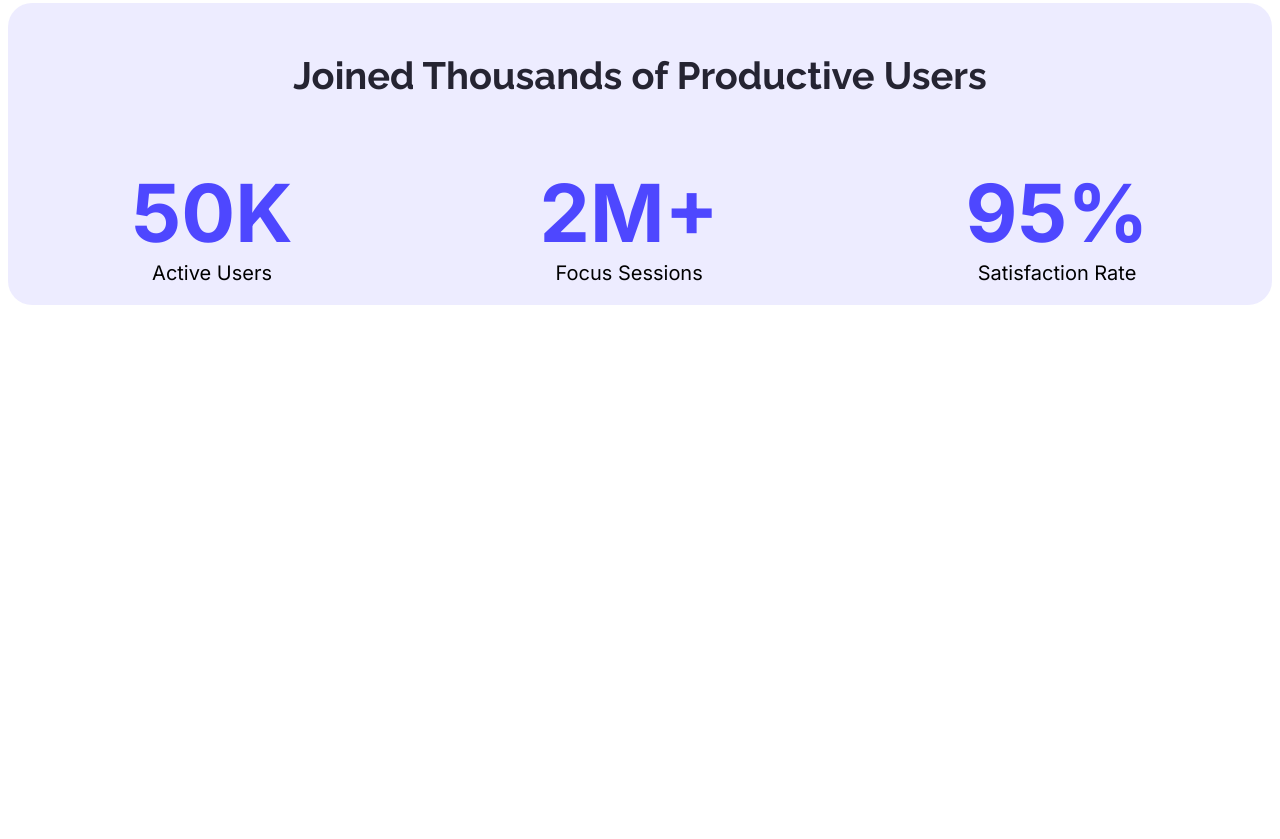
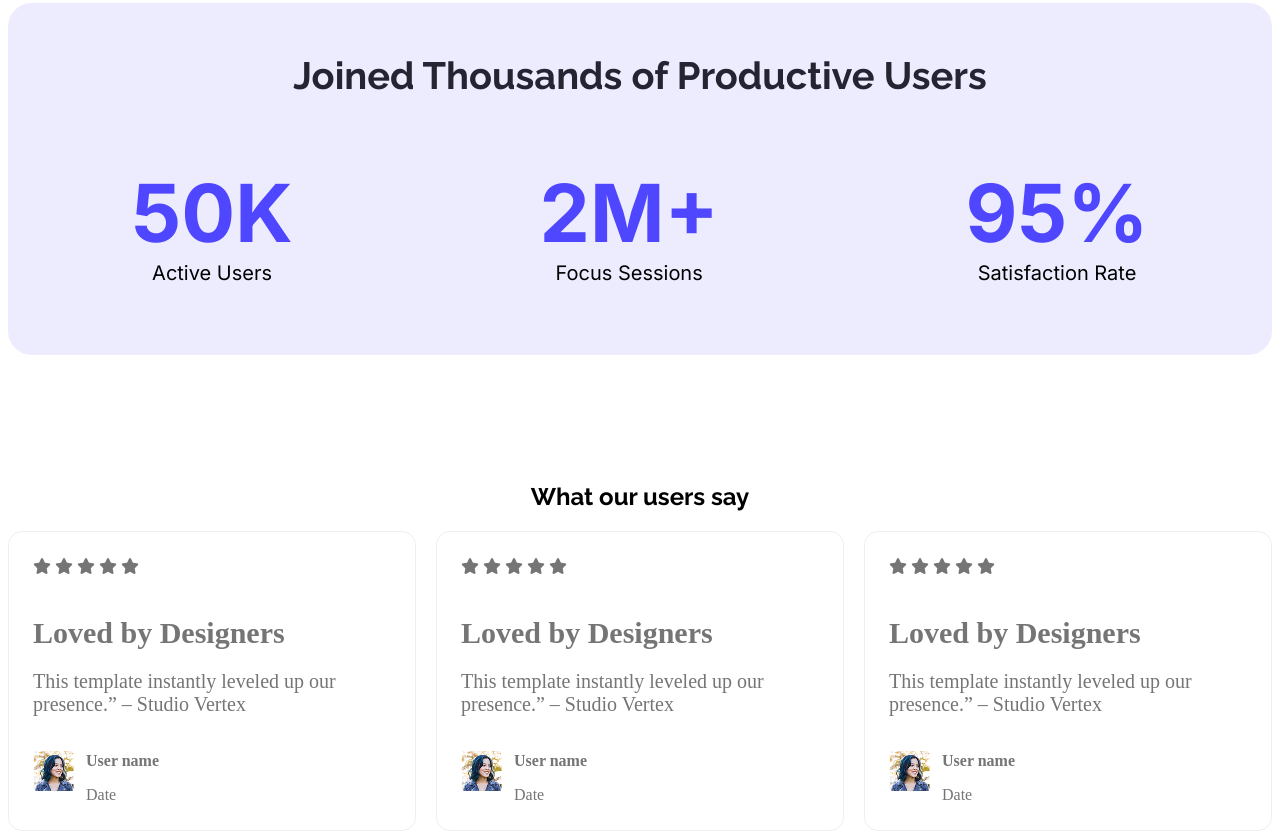
Before and after one commit to AfnanMustafizur-10/my-first-assignment, a plain HTML site: page index.html in a window 1280 px wide. Shown: the part 1267-2106 px from the top of the page. Before the commit the page ends 1580 px from the top, so only its background shows below. Drawn offline with Linux system fonts and the light colour scheme.

Commit message:
hover effect

```diff
--- a/index.html
+++ b/index.html
@@ -11,6 +11,7 @@
         href="https://fonts.googleapis.com/css2?family=Inter:ital,opsz,wght@0,14..32,100..900;1,14..32,100..900&family=Raleway:ital,wght@0,100..900;1,100..900&display=swap"
         rel="stylesheet">
     <link rel="stylesheet" href="styles/assignment.css">
+    <script src="https://kit.fontawesome.com/01bebd6341.js" crossorigin="anonymous"></script>
 </head>
 
 <body>
@@ -58,6 +59,74 @@
             </div>
 
         </section>
+        <section class="User-review">
+            <div class="Review-title raleway-normal text-center">
+                <h2>What our users say</h2>
+            </div>
+            <div class="card-container">
+                <div class="card">
+                    <p>
+                        <i class="fa-solid fa-star"></i>
+                        <i class="fa-solid fa-star"></i>
+                        <i class="fa-solid fa-star"></i>
+                        <i class="fa-solid fa-star"></i>
+                        <i class="fa-solid fa-star"></i>
+                    </p>
+                    <h4 class="card-title">Loved by Designers</h4>
+                    <p class="card-des">This template instantly leveled up our presence.” – Studio Vertex</p>
+                    <div class="user-details">
+                        <div class="pic">
+                            <img src="images/avatar.png" alt="">
+                        </div>
+                        <div class="user-about">
+                            <p class="user-name">User name </p>
+                            <p class="user-date">Date</p>
+                        </div>
+                    </div>
+                </div>
+                <div class="card">
+                    <p>
+                        <i class="fa-solid fa-star"></i>
+                        <i class="fa-solid fa-star"></i>
+                        <i class="fa-solid fa-star"></i>
+                        <i class="fa-solid fa-star"></i>
+                        <i class="fa-solid fa-star"></i>
+                    </p>
+                    <h4 class="card-title">Loved by Designers</h4>
+                    <p class="card-des">This template instantly leveled up our presence.” – Studio Vertex</p>
+                    <div class="user-details">
+                        <div class="pic">
+                            <img src="images/avatar.png" alt="">
+                        </div>
+                        <div class="user-about">
+                            <p class="user-name">User name</p>
+                            <p class="user-date">Date</p>
+                        </div>
+                    </div>
+                </div>
+                <div class="card">
+                    <p>
+                        <i class="fa-solid fa-star"></i>
+                        <i class="fa-solid fa-star"></i>
+                        <i class="fa-solid fa-star"></i>
+                        <i class="fa-solid fa-star"></i>
+                        <i class="fa-solid fa-star"></i>
+                    </p>
+                    <h4 class="card-title">Loved by Designers</h4>
+                    <p class="card-des">This template instantly leveled up our presence.” – Studio Vertex</p>
+                    <div class="user-details">
+                        <div class="pic">
+                            <img src="images/avatar.png" alt="">
+                        </div>
+                        <div class="user-about">
+                            <p class="user-name">User name</p>
+                            <p class="user-date">Date</p>
+                        </div>
+                    </div>
+                </div>
+            </div>
+        </section>
+
     </main>
 </body>
 
--- a/styles/assignment.css
+++ b/styles/assignment.css
@@ -32,6 +32,9 @@
     color: #FFFFFF;
     padding: 12px 36px 12px 36px;
     height: 48px;
+}
+.btn-primary:hover{
+    background-color: black;
 }
 /* header */
 header{
@@ -85,6 +88,7 @@ main{
     margin-top: 116px;
     background-color: rgba(78, 71, 255, 0.1);
     border-radius:24px ;
+
 }
 
 .product-container{
@@ -108,4 +112,48 @@ main{
     font-size: 20px;
     color: #000000;
     margin-top: 0;
+    padding-bottom: 50px;
+
 }
+
+/* card-section */
+.User-review{
+    margin-top: 127px;
+}
+
+.card-container{
+    display: flex;
+    justify-content: space-between;
+    gap: 20px;}
+
+.card{
+    background-color:#FFFFFF;
+    border: 1px solid #F2EDED;
+    padding: 10px 24px ;
+    border-radius: 14px;
+    width: 367px;
+    color: rgba(117, 117, 117, 1);
+}
+.card-title{
+font-size: 30PX;
+margin-bottom: 0PX;
+padding-bottom: 0PX ;
+}
+.card-des{
+    font-size: 20px;
+}
+.user-details{
+    display: flex;
+    gap: 12px;
+    margin-top: 0px;
+}
+
+.pic{
+    padding-top: 15px;
+}
+.user-name{
+    font-weight: 700;
+}
+.card:hover{
+    background-color: bisque;
+}
```
